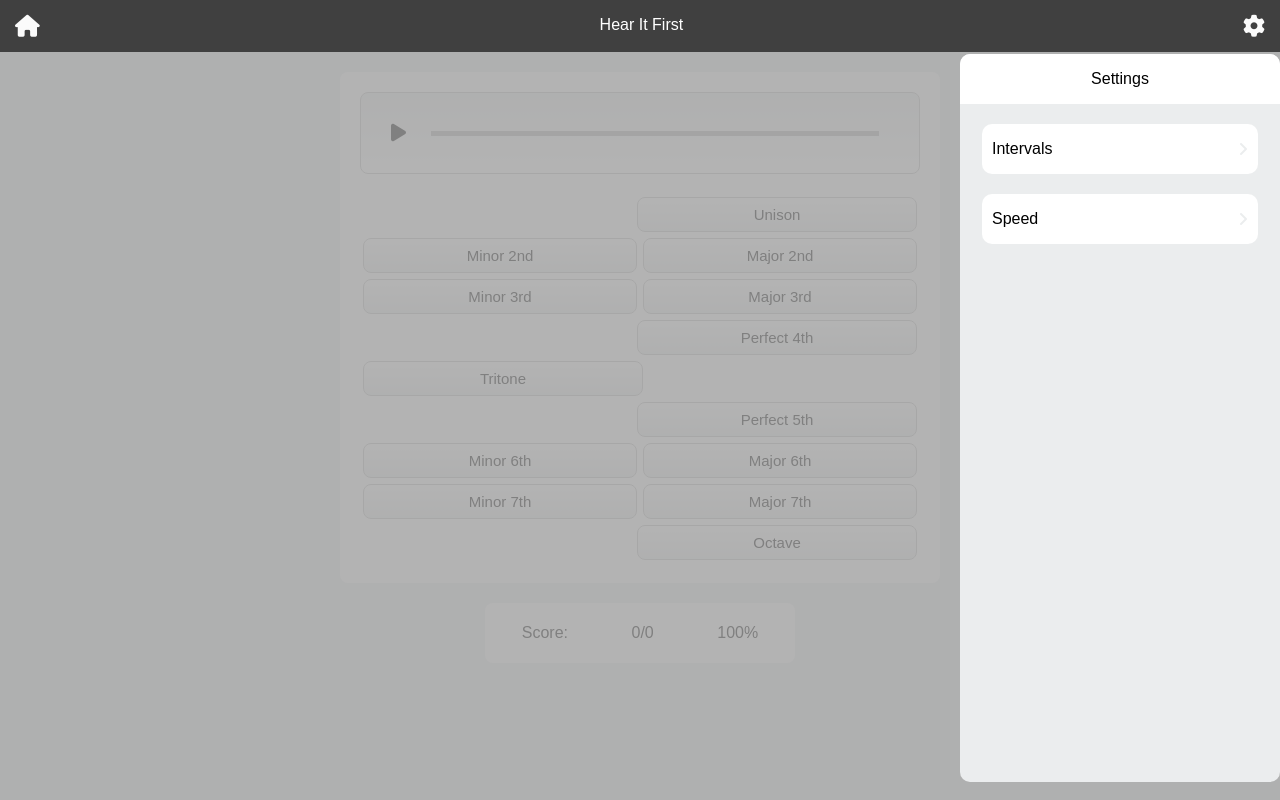
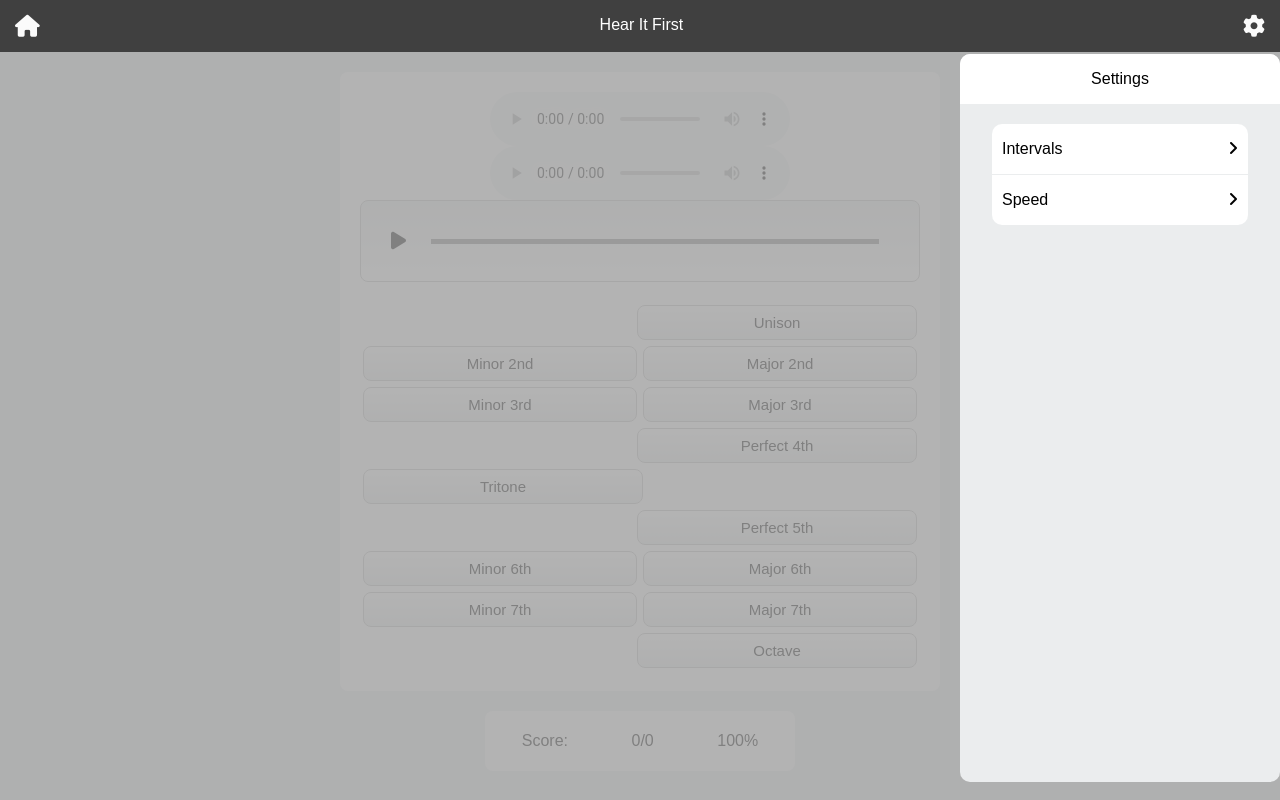
Before and after one commit to mmcgarril/ear-training-app, a React (Vite) app: page / in a window 1280 px wide. Both pictures are taken after a click on the icon 1254 px from the left and 26 px from the top of the page. Built offline with nearby package versions, Linux system fonts and the light colour scheme.

Commit message:
Add menu functionality, styles

```diff
--- a/src/App.jsx
+++ b/src/App.jsx
@@ -2,27 +2,49 @@ import { useState } from "react"
 import Header from "./components/Header"
 import Quiz from "./components/Quiz"
 import Modal from "./components/Modal"
-import Settings from "./components/Settings"
+import SettingsMenu from "./components/SettingsMenu"
+import SpeedMenu from "./components/SpeedMenu"
 
 function App() {
+  const [ showModal, setShowModal ] = useState(false)
   const [ showSettings, setShowSettings ] = useState(true)
+  const [ showSpeedMenu, setShowSpeedMenu ] = useState(false)
+  const [ speedSelection, setSpeedSelection ] = useState('slow')
 
-  function handleCloseSettings() {
-    setShowSettings(false)
+  function handleCloseModal() {
+    setShowModal(false)
   }
 
-  function handleOpenSettings() {
+  function handleOpenModal() {
+    setShowModal(true)
+  }
+
+  function handleCloseSpeedMenu() {
     setShowSettings(true)
+    setShowSpeedMenu(false)
+  }
+
+  function handleOpenSpeedMenu() {
+    setShowSettings(false)
+    setShowSpeedMenu(true)
   }
 
   return (
     <>
-      {showSettings &&
-        <Modal handleCloseSettings={handleCloseSettings}>
-          <Settings />
+      {showModal &&
+        <Modal handleCloseModal={handleCloseModal}>
+          {showSettings &&
+            <SettingsMenu title="Settings" handleOpenSpeedMenu={handleOpenSpeedMenu}/>
+          }
+          {showSpeedMenu &&
+            <SpeedMenu title="Speed"
+            handleCloseSpeedMenu={handleCloseSpeedMenu}
+            speedSelection={speedSelection}
+            setSpeedSelection={setSpeedSelection} />
+          }
         </Modal>
       }
-      <Header handleOpenSettings={handleOpenSettings} />
+      <Header handleOpenModal={handleOpenModal} />
       <Quiz />
     </>
   )
--- a/src/components/Header.jsx
+++ b/src/components/Header.jsx
@@ -1,12 +1,12 @@
 export default function Header(props) {
-const { handleOpenSettings } = props
+const { handleOpenModal } = props
 
     return (
         <>
             <div className="header">
-                <i class="fa-solid fa-house"></i>
+                <i className="fa-solid fa-house"></i>
                     <p>Hear It First</p>
-                <i class="fa-solid fa-gear" onClick={handleOpenSettings}></i>
+                <i className="fa-solid fa-gear" onClick={handleOpenModal}></i>
             </div>
         </>
     )
--- a/src/components/Modal.jsx
+++ b/src/components/Modal.jsx
@@ -1,11 +1,11 @@
 import ReactDom from 'react-dom'
 
 export default function Modal(props) {
-    const { children, handleCloseSettings } = props
+    const { children, handleCloseModal } = props
 
     return ReactDom.createPortal(
        <div className='modal-container'>
-            <button className='modal-underlay' onClick={handleCloseSettings} />
+            <button className='modal-underlay' onClick={handleCloseModal} />
             <div className='modal-content'>
                 {children}
             </div>
--- a/src/components/Quiz.jsx
+++ b/src/components/Quiz.jsx
@@ -1,16 +1,38 @@
+import { useState } from 'react'
+import { intervalSources } from '../utils'
+
 export default function Quiz() {
+    const [ clicked, setClicked ] = useState(false)
+
+    function handlePlayButton() {
+        setClicked(true)
+        setTimeout(() => {
+            setClicked(false)
+        }, 4000)
+        playAudio()
+    }
+
+    function playAudio() {
+        document.getElementById('audio1').play()
+        setTimeout(() => {
+            document.getElementById('audio2').play()
+        }, 2000)
+    }
+
     return (
         <>
             <div className="quiz-container">
-                <audio>
-                    <source src="./src/assets/C5.mp3" />
+                <audio id="audio1" controls>
+                    <source src={intervalSources[0]} />
                 </audio>
-                <audio>
+                <audio id="audio2" controls>
                     <source src="./src/assets/D5.mp3" />
                 </audio>
                 <div className="playback-container">
-                    <i class="fa-solid fa-play"></i>
-                    <div className="playback-line"></div>
+                    <i className="fa-solid fa-play" onClick={handlePlayButton}></i>
+                    <div className="playback-line">
+                        <div className={`playback-active-line ${clicked ? 'playing disable' : ''}`} />
+                    </div>
                 </div>
                 <div className="quiz-row right">
                     <button className="answer-card">Unison</button>
--- a/src/components/Settings.jsx
+++ /dev/null
@@ -1,15 +0,0 @@
-import SettingsButton from "./SettingsButton.jsx";
-
-export default function Settings(props) {
-const { isOpen } = props
-
-    return (
-        <div className="settings-container">
-            <div className="settings-header">
-                <p>Settings</p>
-            </div>
-            <SettingsButton title={'Intervals'}/>
-            <SettingsButton title={'Speed'}/>
-        </div>
-    )
-}
--- a/src/components/SettingsButton.jsx
+++ /dev/null
@@ -1,10 +0,0 @@
-export default function SettingsButton(props) {
-    const { title, value } = props
-
-    return (
-        <div className="settings-button">
-            <p>{title}</p>
-            <i className="fa-solid fa-angle-right"></i>
-        </div>
-    )
-}
--- /dev/null
+++ b/src/components/SettingsMenu.jsx
@@ -0,0 +1,26 @@
+export default function SettingsMenu(props) {
+    const { handleOpenSpeedMenu } = props
+    return (
+        <div className="settings-container">
+            <div className="settings-header">
+                <p>Settings</p>
+            </div>
+            <div className="setting-group">
+                <div id="intervals-button" className="setting-button">
+                    <p>Intervals</p>
+                    <div>
+                        <i className="fa-solid fa-angle-right"></i>
+                    </div>
+                </div>
+                <div className="separator" />
+                <div id="speed-button" className="setting-button" onClick={handleOpenSpeedMenu}>
+                    <p>Speed</p>
+                    <div>
+                        <i className="fa-solid fa-angle-right"></i>
+                    </div>
+                </div>
+            </div>
+        </div>
+
+    )
+}
--- /dev/null
+++ b/src/components/SpeedMenu.jsx
@@ -0,0 +1,35 @@
+import { useState } from "react"
+
+export default function SpeedMenu(props) {
+    const { handleCloseSpeedMenu, speedSelection, setSpeedSelection } = props
+
+
+    return (
+        <div className="settings-container">
+            <div className="speed-header">
+                <i className="fa-solid fa-angle-left blue" onClick={handleCloseSpeedMenu}></i>
+                <p className="center">Speed</p>
+            </div>
+            <div className="setting-group">
+                <div className="setting-button" onClick={() => {setSpeedSelection('slow')}}>
+                    <p>Slow</p>
+                    <div>
+                        {speedSelection == 'slow' &&
+                            <i className="fa-solid fa-check blue"></i>
+                        }
+                    </div>
+                </div>
+                <div className="separator" />
+                <div className="setting-button" onClick={() => {setSpeedSelection('fast')}}>
+                    <p>Fast</p>
+                    <div>
+                    {speedSelection == 'fast' &&
+                            <i className="fa-solid fa-check blue"></i>
+                        }
+                    </div>
+                </div>
+            </div>
+        </div>
+
+    )
+}
--- a/src/index.css
+++ b/src/index.css
@@ -1,6 +1,9 @@
 :root {
     --main-bg-color: rgb(235, 237, 238);
-    --secondary-bg-color : white;
+    --secondary-bg-color: white;
+    --playback-main-color: rgb(183, 181, 181);
+    --playback-new-color: rgb(67, 67, 67);
+    --settings-blue: rgb(0, 98, 255);
 }
 
 html, body {
@@ -56,6 +59,7 @@ html, body {
     background-color: var(--main-bg-color);
     border: none;
     border-radius: 10px;
+    overflow: hidden;
     z-index: 2;
     display: flex;
     flex-direction: column;
@@ -64,28 +68,60 @@ html, body {
 
 .settings-header {
     width: 100%;
-    border-radius: 10px 10px 0px 0px;
     background-color: var(--secondary-bg-color);
     display: flex;
     justify-content: center;
+    align-items: center;
 }
 
-.settings-button {
+.speed-header {
+    width: 100%;
+    background-color: var(--secondary-bg-color);
+    display: flex;
+    align-items: center;
+}
+
+.speed-header > i {
+    font-size: 24px;
+    padding-left: 10px;
+}
+
+.blue {
+    color: var(--settings-blue);
+}
+
+.center {
+    margin-left: auto;
+    margin-right: auto;
+    padding-right: 22px;
+}
+
+.setting-group {
+    width: 80%;
+    margin-top: 20px;
+    border-radius: 10px;
+    overflow: hidden;
+}
+
+.separator {
+    width: 100%;
+    height: 1px;
+    background-color: var(--main-bg-color);
+}
+
+.setting-button {
     background-color: var(--secondary-bg-color);
     display: flex;
     justify-content: space-between;
     align-items: center;
-    width: 80%;
-    margin-top: 20px;
-    border-radius: 10px;
     padding: 0px 10px 0px 10px;
 }
 
-.settings-button:hover {
+.setting-button:hover {
     cursor: pointer;
 }
 
-.settings-button > i {
+.setting-button > i {
     color: var(--main-bg-color);
 }
 
@@ -140,7 +176,20 @@ html, body {
     width: 90%;
     height: 5px;
     margin-right: 10px;
-    background-color: rgb(181, 181, 181);
+    background-color: gray;
+}
+
+.playback-active-line {
+    width: 0%;
+    height: 100%;
+    background-color: var(--playback-new-color);
+    transition: none;
+}
+
+.playing {
+    width: 100%;
+    transition: width 4s;
+    transition-timing-function: linear;
 }
 
 .quiz-row {
--- /dev/null
+++ b/src/utils/index.js
@@ -0,0 +1,4 @@
+export const intervalSources = [
+    './src/assets/C5.mp3',
+    './src/assets/D5.mp3',
+]
```
